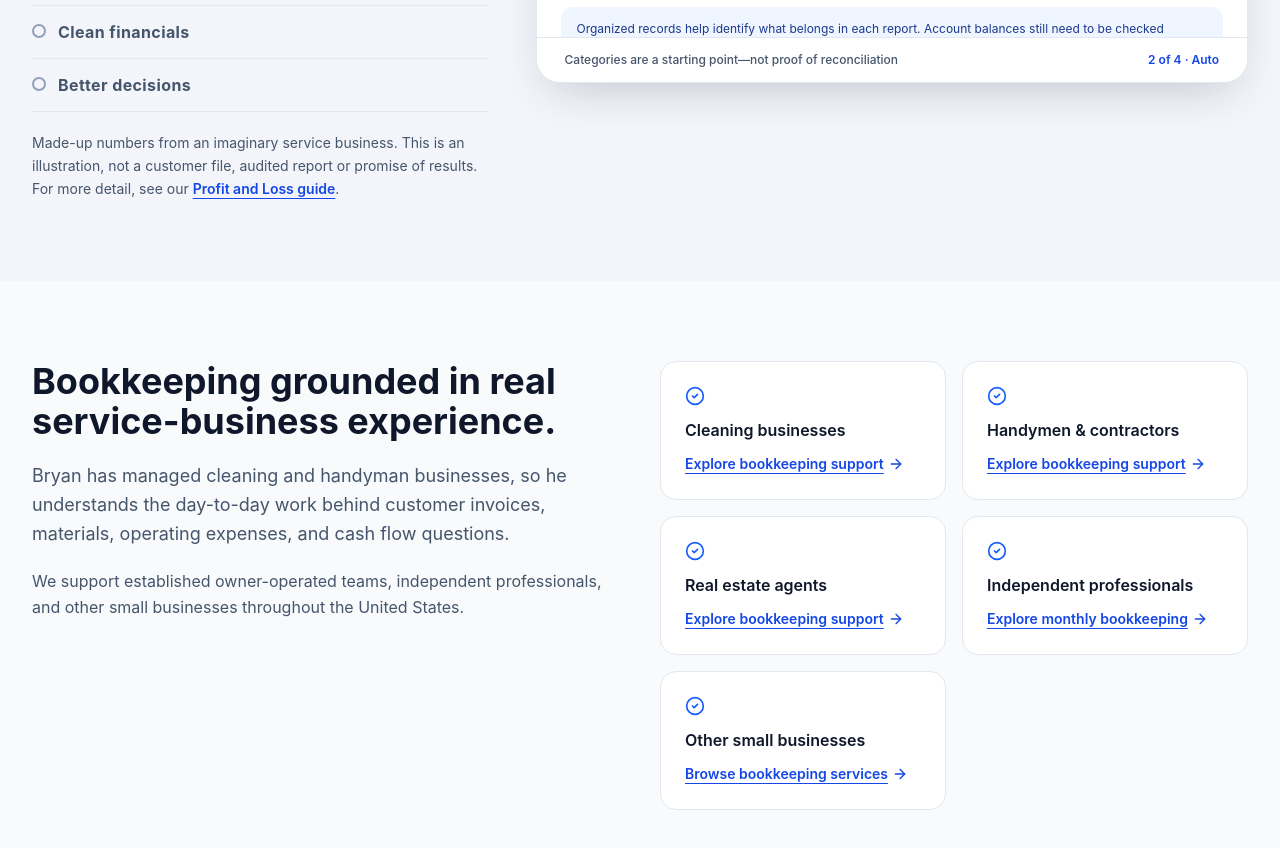
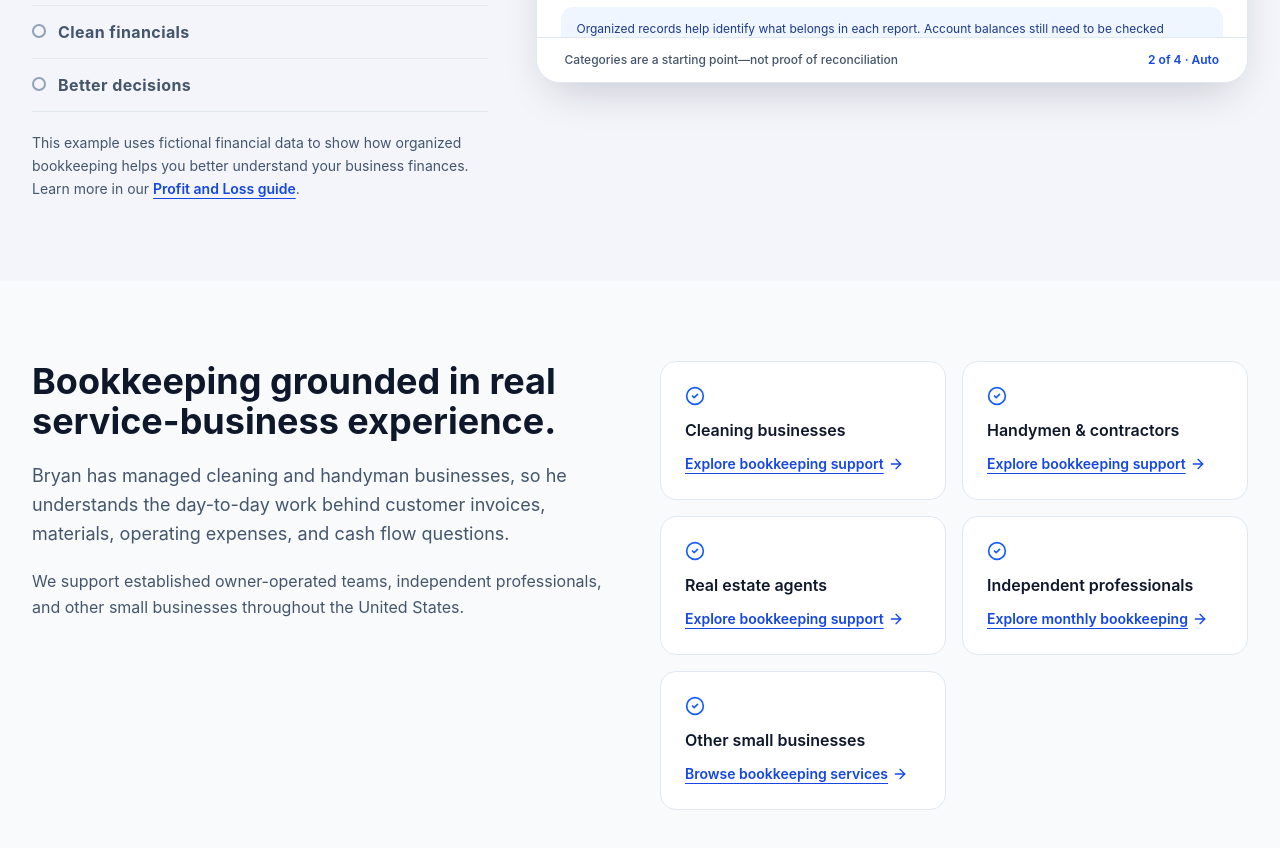
Before and after one commit to dietzbp-lgtm/dietz-bookkeeping-website, a React (Vite) app: page / in a window 1280 px wide. Shown: the part 2260-3108 px from the top of the page. Built offline with nearby package versions, Linux system fonts and the light colour scheme.

Commit message:
Simplify illustrative bookkeeping disclaimer copy in PR48

```diff
--- a/src/components/MonthlyBooksIllustration.tsx
+++ b/src/components/MonthlyBooksIllustration.tsx
@@ -327,8 +327,8 @@ export default function MonthlyBooksIllustration() {
           </div>
 
           <p className="mt-5 text-sm leading-relaxed text-slate-600">
-            Made-up numbers from an imaginary service business. This is an illustration, not a
-            customer file, audited report or promise of results. For more detail, see our{' '}
+            This example uses fictional financial data to show how organized bookkeeping
+            helps you better understand your business finances. Learn more in our{' '}
             <Link to="/quickbooks-profit-and-loss-report/" className="font-semibold text-blue-700 underline underline-offset-4 hover:text-blue-800">
               Profit and Loss guide
             </Link>.
```
